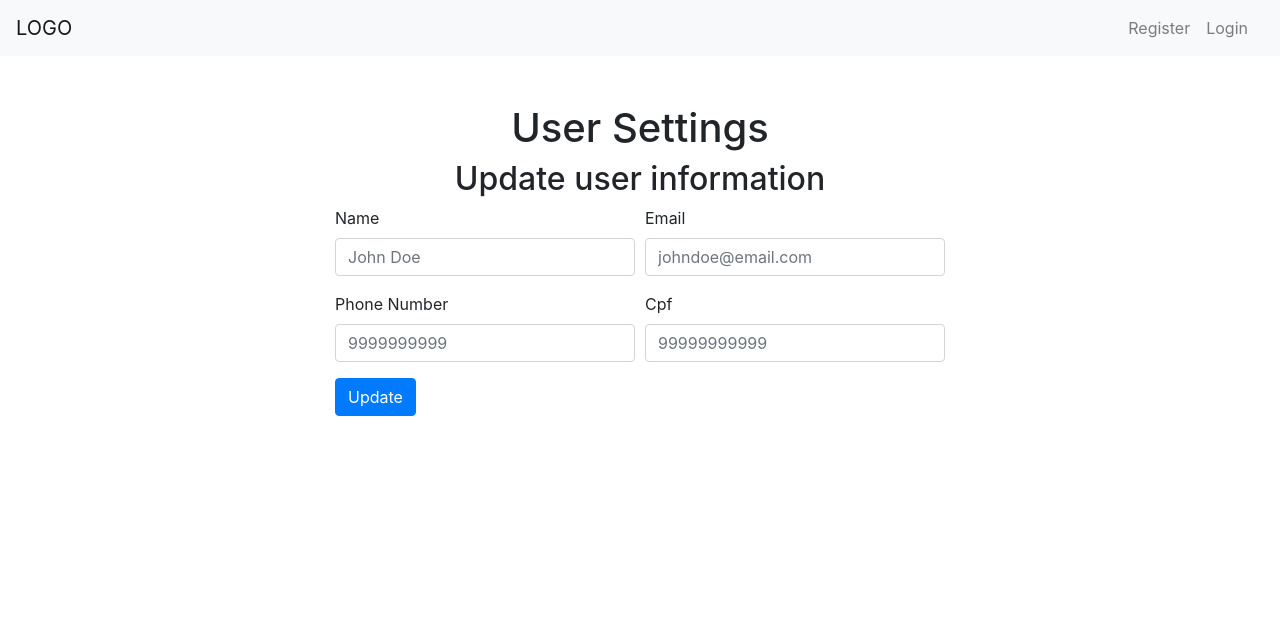
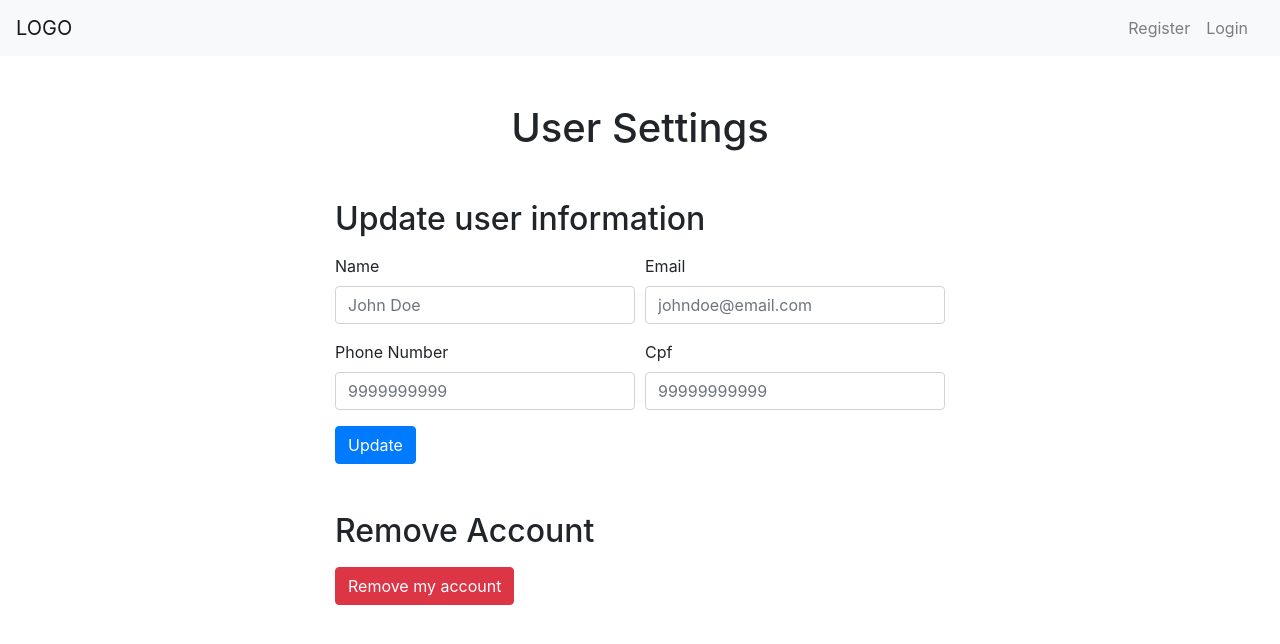
Before and after one commit to JoakimTeixeira/user-authentication-client, a React (Create React App) app: page /1 in a window 1280 px wide. Shown: the top 644 px of the page. Built offline with nearby package versions, Linux system fonts and the light colour scheme; no server answers.

Commit message:
Add remove account button

```diff
--- a/src/pages/Settings.jsx
+++ b/src/pages/Settings.jsx
@@ -2,6 +2,7 @@ import React, { useContext, useState } from 'react';
 import { AuthContext } from 'contexts/AuthContext';
 import Axios from 'axios';
 import { Button, Col, Form } from 'react-bootstrap';
+import { useHistory } from 'react-router-dom';
 
 const Settings = () => {
   const [user, setUser] = useState({
@@ -11,7 +12,8 @@ const Settings = () => {
     cpf: '',
   });
 
-  const { userData } = useContext(AuthContext);
+  const { userData, setUserData } = useContext(AuthContext);
+  const history = useHistory();
 
   const resetFields = () => {
     setUser({
@@ -39,10 +41,27 @@ const Settings = () => {
     resetFields();
   };
 
+  const submitRemove = async (e) => {
+    e.preventDefault();
+
+    await Axios.delete(`http://localhost:3001/users/${userData.user.id}`, {
+      headers: { 'x-auth-token': userData.token },
+    });
+
+    resetFields();
+
+    setUserData({
+      token: '',
+      user: '',
+    });
+    history.push('/');
+  };
+
   return (
     <>
       <h1 className="text-center">User Settings</h1>
-      <h2 className="text-center">Update user information</h2>
+      <article className="mt-5">
+        <h2 className="mb-3">Update user information</h2>
         <Form>
           <Form.Row>
             <Form.Group as={Col} controlId="formGridName">
@@ -96,6 +115,14 @@ const Settings = () => {
             Update
           </Button>
         </Form>
+      </article>
+
+      <article className="mt-5 mb-5">
+        <h2 className="mb-3">Remove Account</h2>
+        <Button variant="danger" type="submit" onClick={submitRemove}>
+          Remove my account
+        </Button>
+      </article>
     </>
   );
 };
```
Lines whose indentation alone changed are shown as unchanged.
